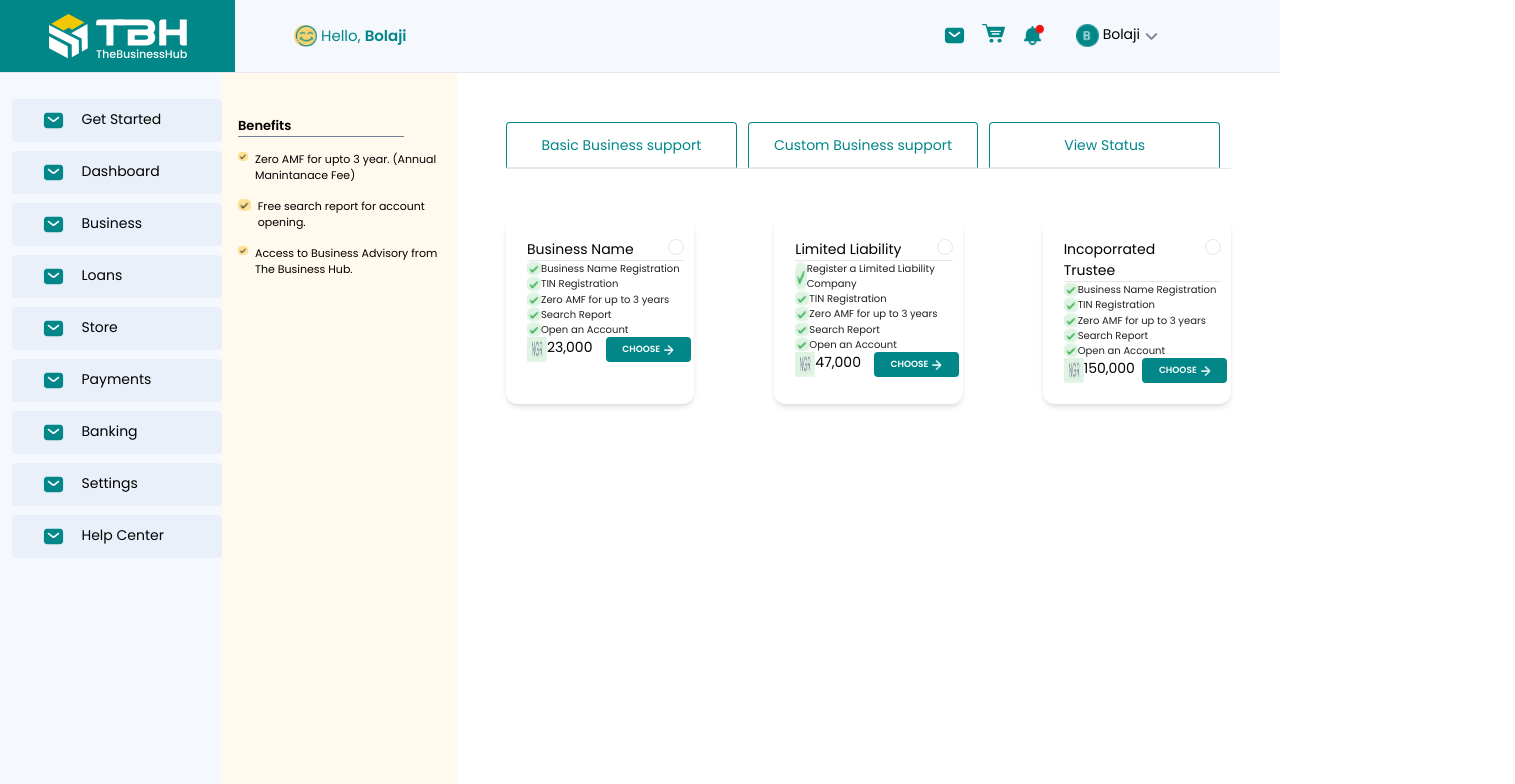
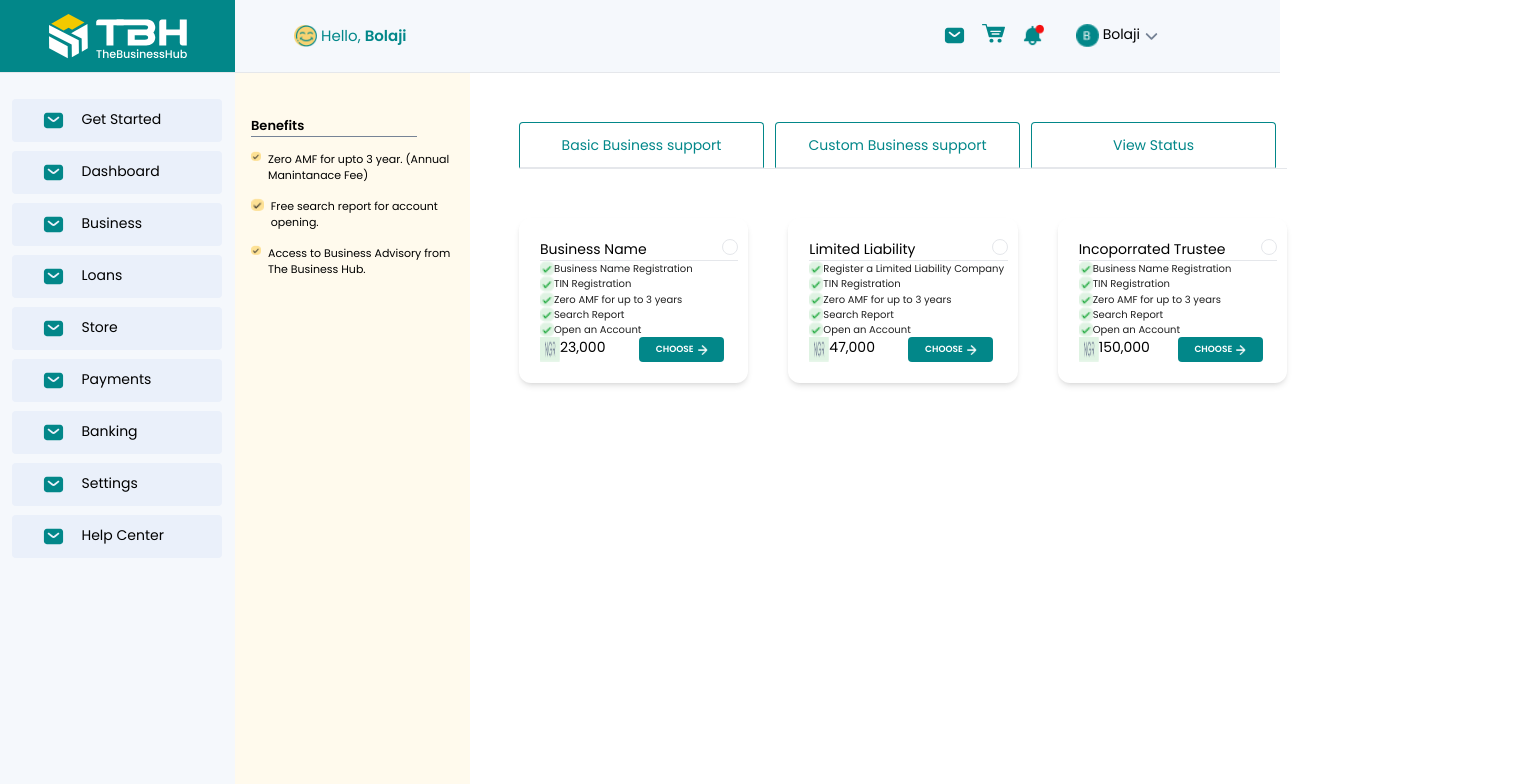
Before and after one commit to Emmanuel-Ingwe/businesshub-bank, a Next.js app: page / in a window 1280 px wide. Shown: the top 784 px of the page, 1515 px wide, since content can reach past the window. Built offline with nearby package versions, Linux system fonts and the light colour scheme; a web font is replaced by a local one.

Commit message:
add: w-screen to subbody

```diff
--- a/components/Landing/Subbody/index.tsx
+++ b/components/Landing/Subbody/index.tsx
@@ -60,12 +60,11 @@ const index = (props: Props) => {
 
   return (
     <>
-        <section className="flex w-full">
+        <section className="flex w-screen">
             <Benefits />
             <>
-                <section className="flex flex-col m-[49px] w-[70%]">
-                    <div className="flex border-b w-full">
-
+                <section className="flex flex-col m-[49px] w-[60%]">
+                    <div className="flex border-b w-ful">
                         {data.map((item) => (
                             <div className="flex items-center justify-center border rounded-tr rounded-tl hover:bg-deepbrown border-t-secondary border-l-secondary border-r-secondary mr-[11px] w-full h-[46px]">
                                 <h1 className=" text-secondary">{item.title}</h1>
@@ -73,7 +72,7 @@ const index = (props: Props) => {
                         ))}
                     </div>
 
-                    <div className="grid gap-20 grid-cols-3 mt-[49px] w-full">
+                    <div className="grid gap-10 grid-cols-3 mt-[49px] w-ful">
                       {dataa.map((item) => (
                         <div className="pl-[21px] pr-[10px] pt-[21px] rounded-xl pb-[21px] shadow-md">
                           <div className="justify-between border-b flex flex-co items-start">
```
